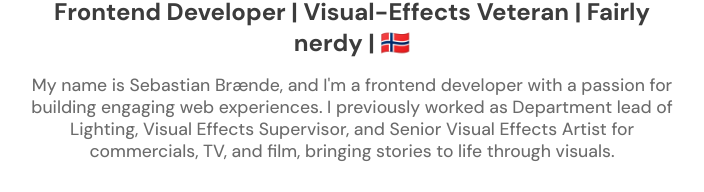
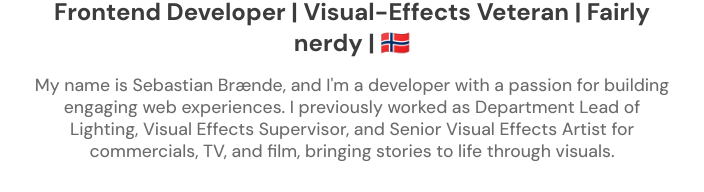
Before and after one commit to sbraende/portfolio, a React (Vite) app: page / in a window 1280 px wide. Shown: the part 243-435 px from the top of the page, without its empty margins (288-992 px from the left). Built offline with nearby package versions, Linux system fonts and the light colour scheme.

Commit message:
Title tweaked

```diff
--- a/src/components/SiteHeader/SiteHeader.jsx
+++ b/src/components/SiteHeader/SiteHeader.jsx
@@ -12,10 +12,10 @@ const SiteHeader = () => {
         Frontend Developer | Visual-Effects Veteran | Fairly nerdy | 🇳🇴
       </h2>
       <p className="site-header__paragraph">
-        My name is Sebastian Brænde, and I'm a frontend developer with a passion for building
-        engaging web experiences. I previously worked as Department lead of Lighting, Visual Effects
-        Supervisor, and Senior Visual Effects Artist for commercials, TV, and film, bringing stories
-        to life through visuals.
+        My name is Sebastian Brænde, and I'm a developer with a passion for building engaging web
+        experiences. I previously worked as Department Lead of Lighting, Visual Effects Supervisor,
+        and Senior Visual Effects Artist for commercials, TV, and film, bringing stories to life
+        through visuals.
       </p>
     </div>
   );
```
